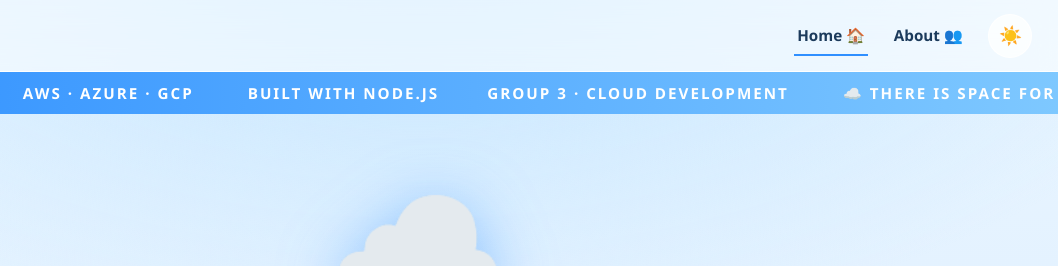
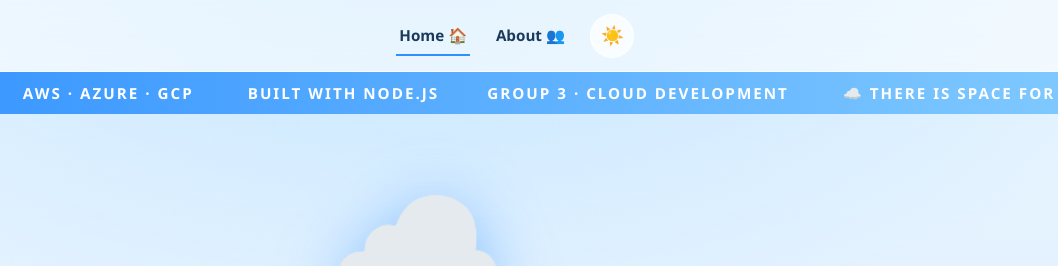
Before and after one commit to Toeseen188/group3-azure-nodejs-webapp-cicd, a website: page public/index.html in a window 1280 px wide. Shown: the top 266 px of the page, 222-1280 px from the left. Drawn offline with Linux system fonts and the light colour scheme; no server answers.

Commit message:
Center Home/About nav links

```diff
--- a/public/css/style.css
+++ b/public/css/style.css
@@ -99,7 +99,7 @@ nav {
   box-shadow: var(--shadow);
 }
 .brand b { background: linear-gradient(90deg, var(--accent), var(--gold)); -webkit-background-clip: text; background-clip: text; color: transparent; }
-.nav-links { display: flex; align-items: center; gap: 1.4rem; }
+.nav-links { display: flex; align-items: center; gap: 1.4rem; justify-content: center; margin: 0 auto; }
 .nav-links a {
   color: var(--text); text-decoration: none; font-weight: 600; font-size: 0.95rem;
   padding: 0.4rem 0.2rem; position: relative;
```
